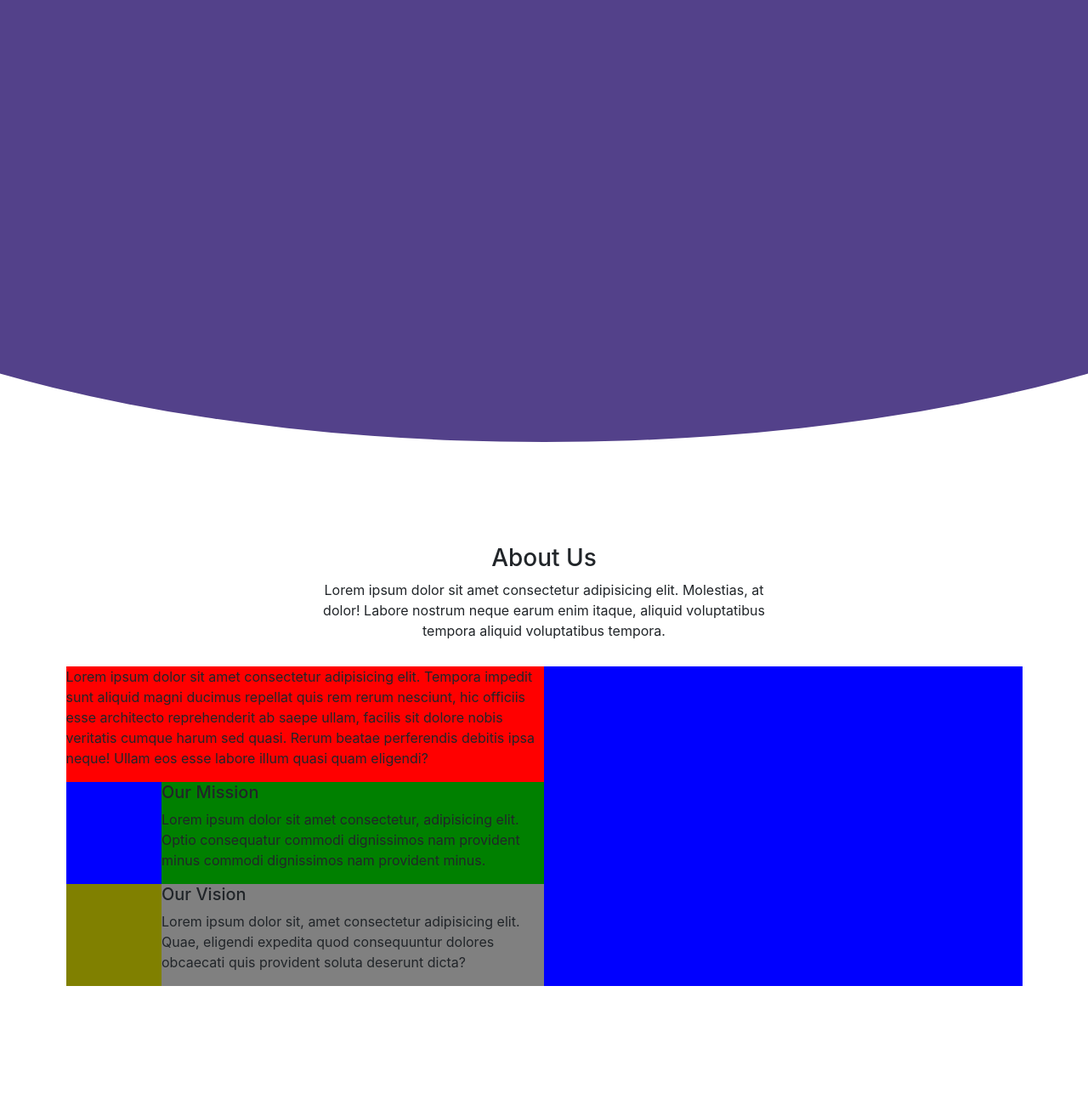
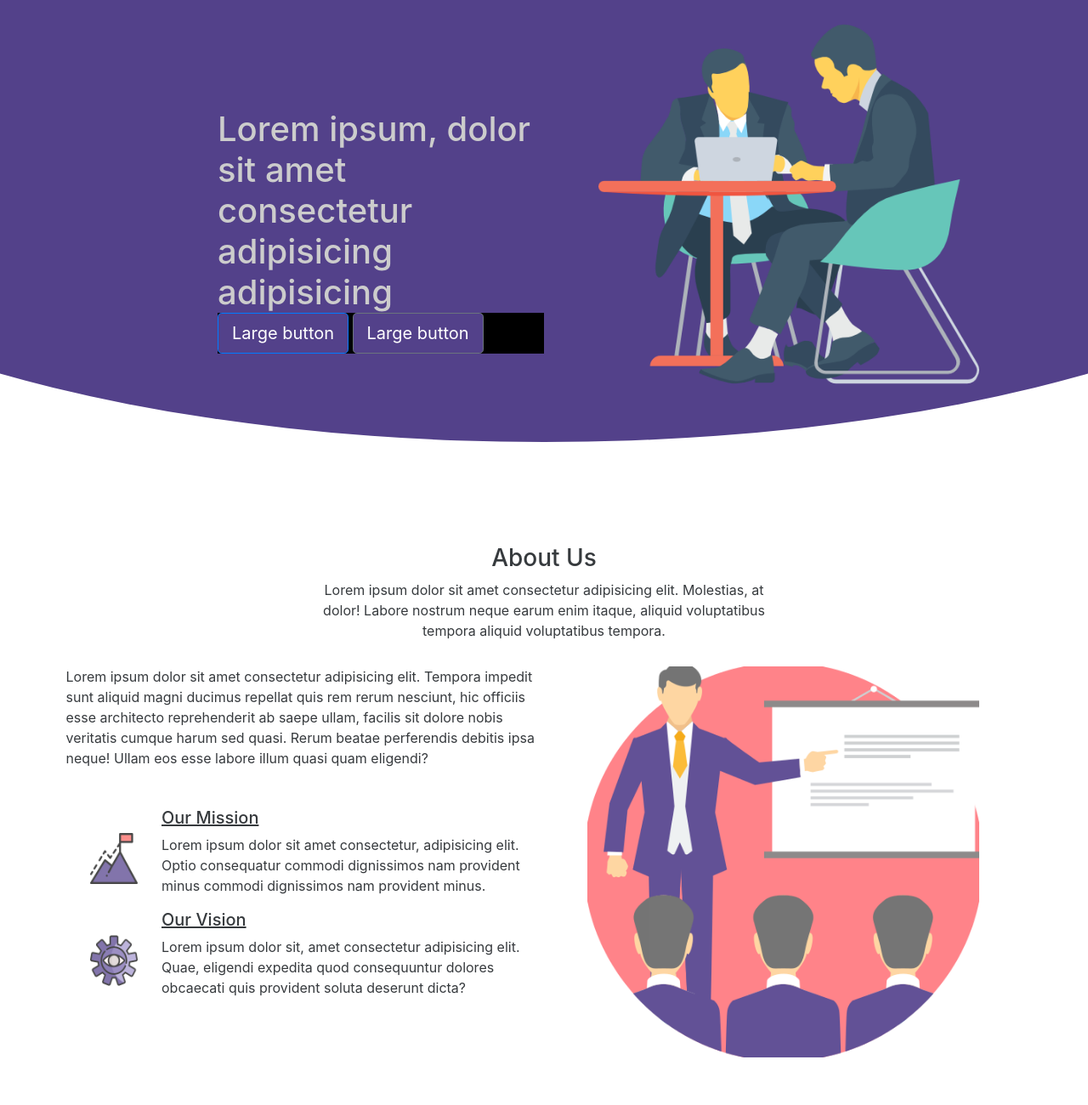
Before and after one commit to SAWM55/YOUTHANCE, a plain HTML site: page index.html in a window 1280 px wide. Shown: the part 140-1440 px from the top of the page at 85% size. Drawn offline with nearby package versions, Linux system fonts and the light colour scheme.

Commit message:
added header icon

```diff
--- a/index.html
+++ b/index.html
@@ -48,7 +48,18 @@
     </nav>
     <header>
         <div class="header-content">
-            <div class="curved-bottom"></div>
+            <div class="curved-bottom">
+                <div class="header-info-title">
+                    <h1>Lorem ipsum, dolor sit amet consectetur adipisicing adipisicing</h1>
+                    <div class="header-btns">
+                        <button type="button" class="btn btn-primary btn-lg">Large button</button>
+                        <button type="button" class="btn btn-secondary btn-lg">Large button</button>
+                    </div>
+                </div>
+                <div class="header-icon">
+                    <img src="./images/meeting.png" alt="meeting icon">
+                </div>
+            </div>
         </div>
     </header>
     <div class="container-fluid">
@@ -65,7 +76,9 @@
                         ullam, facilis sit dolore nobis veritatis cumque harum sed quasi. Rerum beatae perferendis
                         debitis ipsa neque! Ullam eos esse labore illum quasi quam eligendi?</p>
                     <div class="our-mission">
-                        <div class="mission-icon"></div>
+                        <div class="mission-icon">
+                            <img src="./images/contract.png" alt="contract">
+                        </div>
                         <div class="mission-text">
                             <h5>Our Mission</h5>
                             <p>Lorem ipsum dolor sit amet consectetur, adipisicing elit. Optio consequatur commodi
@@ -73,7 +86,9 @@
                         </div>
                     </div>
                     <div class="our-vision">
-                        <div class="vision-icon"></div>
+                        <div class="vision-icon">
+                            <img src="./images/cogwheel.png" alt="cogwheel">
+                        </div>
                         <div class="vision-text">
                             <h5>Our Vision</h5>
                             <p>Lorem ipsum dolor sit, amet consectetur adipisicing elit. Quae, eligendi expedita quod
@@ -81,7 +96,9 @@
                         </div>
                     </div>
                 </div>
-                <div class="about-img"></div>
+                <div class="about-img">
+                    <img src="./images/presentation.png" alt="presentation" />
+                </div>
             </div>
         </div>
         <div class="how-it-works full-page" id="how-it-works"></div>
@@ -102,14 +119,14 @@
                         </div>
                     </div>
                     <div class="carousel-item">
-                    <img src="./images/illustration2.jpg" class="d-block w-100" alt="illustration">
+                        <img src="./images/illustration3.jpg" class="d-block w-100" alt="illustration">
                         <div class="carousel-caption d-none d-md-block">
                             <h5>Second slide label</h5>
                             <p>Nulla vitae elit libero, a pharetra augue mollis interdum.</p>
                         </div>
                     </div>
                     <div class="carousel-item">
-                    <img src="./images/illustration3.jpg" class="d-block w-100" alt="illustration">
+                        <img src="./images/illustration4.jpg" class="d-block w-100" alt="illustration">
                         <div class="carousel-caption d-none d-md-block">
                             <h5>Third slide label</h5>
                             <p>Nulla vitae elit libero, a pharetra augue mollis interdum.</p>
@@ -129,6 +146,10 @@
     </div>
     <footer>
         <p>Copyrights &copy; 2019 All Rights Reserved by Youthance </p>
+        <div>Icons made by <a href="https://www.flaticon.com/authors/vectors-market" title="Vectors Market">Vectors
+                Market</a> from <a href="https://www.flaticon.com/" title="Flaticon">www.flaticon.com</a> is licensed by
+            <a href="http://creativecommons.org/licenses/by/3.0/" title="Creative Commons BY 3.0" target="_blank">CC 3.0
+                BY</a></div>
     </footer>
     <script src="https://code.jquery.com/jquery-3.3.1.slim.min.js"
         integrity="sha384-q8i/X+965DzO0rT7abK41JStQIAqVgRVzpbzo5smXKp4YfRvH+8abtTE1Pi6jizo" crossorigin="anonymous">
--- a/styles.css
+++ b/styles.css
@@ -50,6 +50,46 @@ nav {
     top: -200px;
     content: '';
     bottom: 0;
+}
+
+.header-icon {
+    position: absolute;
+    right: 20%;
+    bottom: 10%;
+    background: #53418a;
+    width: 25%;
+    height: 80%
+}
+
+.header-info-title h1 {
+    margin: 0;
+    background: #53418a;
+    color: #ccc
+}
+
+.header-info-title button {
+    background: #53418a;
+    margin: 0;
+    justify-content: space-around;
+}
+
+.header-btns {
+    /* width: 100%;
+    z-index: 1;
+    background: red; */
+}
+
+.header-info-title {
+    position: absolute;
+    width: 30%;
+    left: 20%;
+    top: 30%;
+}
+
+.header-icon img {
+    background: #53418a;
+    /* width: 80%; */
+    height: 100%
 }
 
 .curved-bottom div {
@@ -109,6 +149,7 @@ nav {
 .about-us {
     width: 90%;
     text-align: center;
+    opacity: .9;
     /* background: red; */
 }
 
@@ -120,7 +161,6 @@ nav {
 }
 
 .content-container {
-    background: red;
     margin-top: 30px;
     display: flex;
 }
@@ -134,33 +174,44 @@ nav {
 
 .about-img {
     width: 50%;
-    background: blue;
-    /* height: 20px; */
+}
+
+.about-img img {
+    height: 90%;
+    padding: 0;
 }
 
 .our-mission {
-    background: green;
     display: flex;
+    /* background: red; */
+    margin-top: 30px;
+}
+
+.mission-icon img, .vision-icon img {
+    width: 50%;
+    height: 50%;
+    opacity: .8;
 }
 
 .our-vision {
-    background: grey;
     display: flex;
 }
 
 .vision-icon,
 .mission-icon {
     flex: 20%;
-    background: olive;
-}
-
-.mission-icon {
-    background: blue;
+    display: flex;
+    justify-content: center;
+    align-items: center;
 }
 
 .vision-text,
 .mission-text {
     flex: 80%;
+}
+
+.vision-text h5, .mission-text h5 {
+    text-decoration: underline;
 }
 
 .our-services {
```
Also changed, not shown: images/cogwheel.png (added), images/contract.png (added), images/contract.png.png (added), images/illustration4.jpg (added), images/meeting.png (added), images/presentation.png (added). Lines whose indentation alone changed are shown as unchanged.
